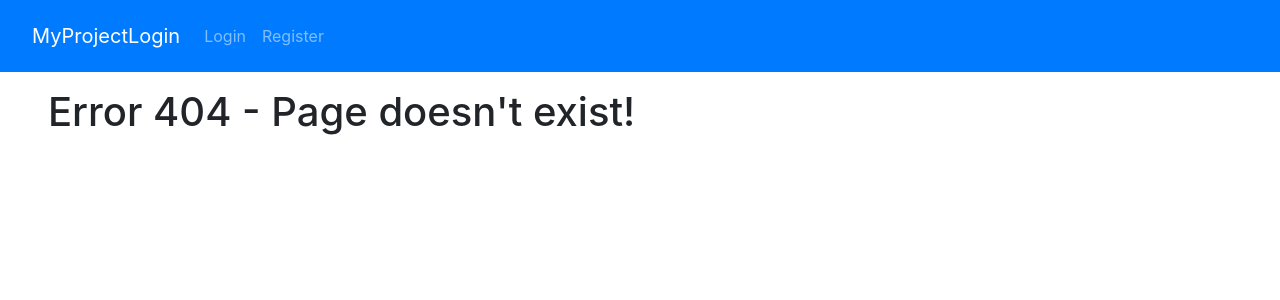
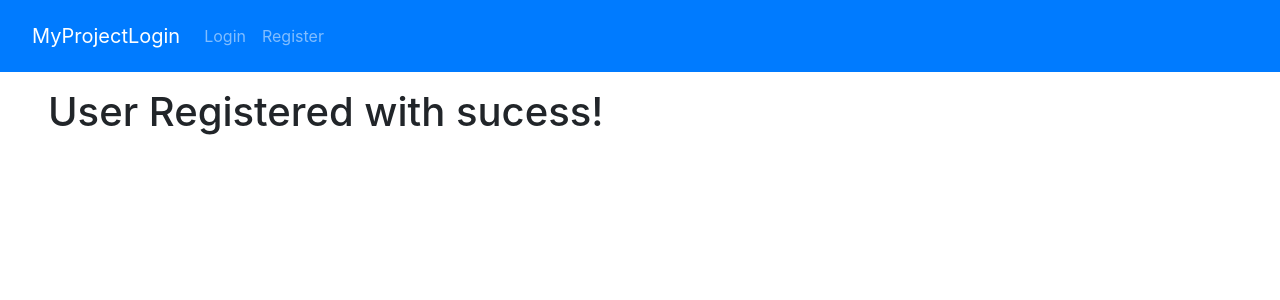
Before and after one commit to tonykieling/user_project-frontend, a React (Create React App) app: page /confirm in a window 1280 px wide. Before the commit this address had no page. Shown: the top 300 px of the page. Built offline with nearby package versions, Linux system fonts and the light colour scheme.

Commit message:
before push

```diff
--- a/src/App.js
+++ b/src/App.js
@@ -8,6 +8,7 @@ import Login from './components/Login.js';
 import Register from './components/Register.js';
 import Error from './components/Error.js';
 import UserPage from './components/UserPage.js';
+import Confirm from './components/Confirm.js'
 import { connect } from 'react-redux'
 
 class App extends Component {
@@ -44,6 +45,7 @@ class App extends Component {
               }}
             />
             <Route path="/register" component={Register} />
+            <Route path="/confirm" component={Confirm} />
             <Route component={Error} />
           </Switch>
         </div>
--- a/src/components/Confirm.js
+++ b/src/components/Confirm.js
@@ -7,7 +7,7 @@ export default class Confirm extends Component {
     return (
 
       <div className="moldura">
-        <h1>User Registered</h1>
+        <h1>User Registered with sucess!</h1>
       </div>
 
     )
```
Also changed, not shown: src/components/Register.js (+8 -5 lines).
